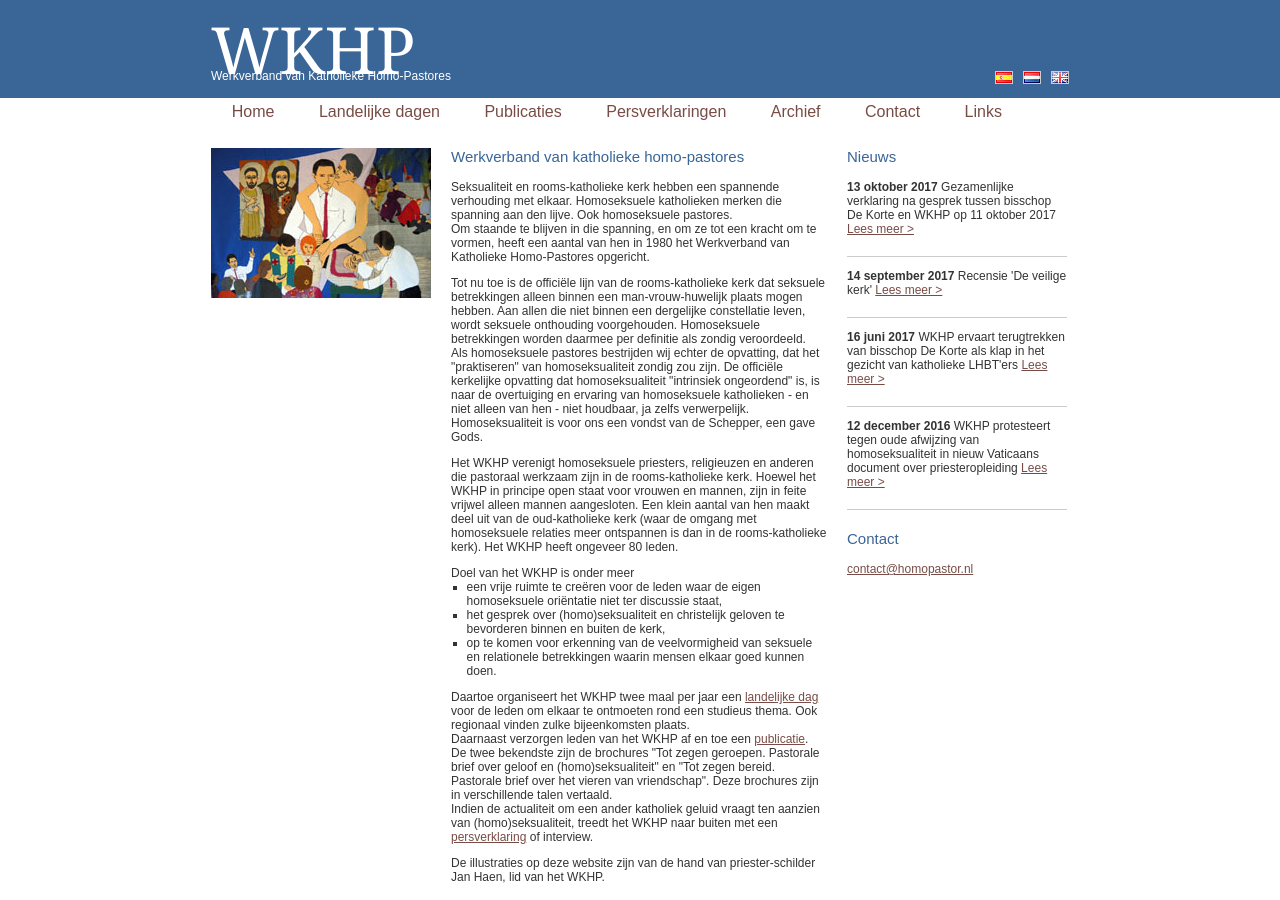
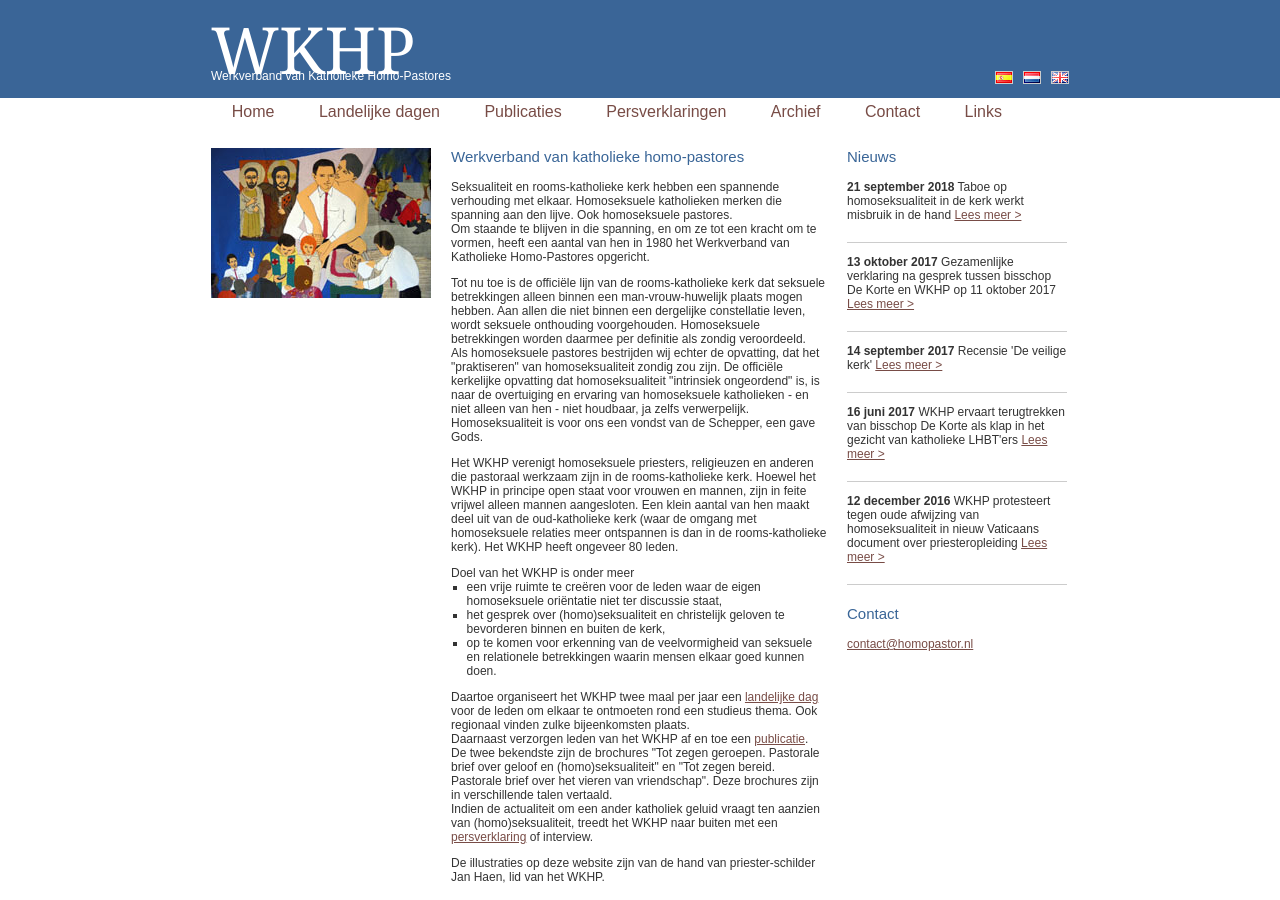
Before and after one commit to homopastor/homopastor, a Jekyll site: the page built from index.html, in a window 1280 px wide. Built offline with Jekyll 4.4.1, drawn with Linux system fonts in a browser that asks for light colours.

Commit message:
Update news.yml

```diff
--- a/_data/news.yml
+++ b/_data/news.yml
@@ -1,3 +1,9 @@
+- date: 21 september 2018
+  title: Taboe op homoseksualiteit in de kerk werkt misbruik in de hand
+  link: 20180921_100829.jpg
+  text:
+  linktext: Taboe op homoseksualiteit in de kerk werkt misbruik in de hand
+
 - date: 13 oktober 2017
   title: Gezamenlijke verklaring na gesprek tussen bisschop De Korte en WKHP op 11 oktober 2017
   link: Gezamenlijke%20verklaring%20na%20gesprek%20tussen%20de%20bisschop%20van%20%E2%80%98s%20Hertogenbosch%20en%20homopastores%20-.pdf
```
